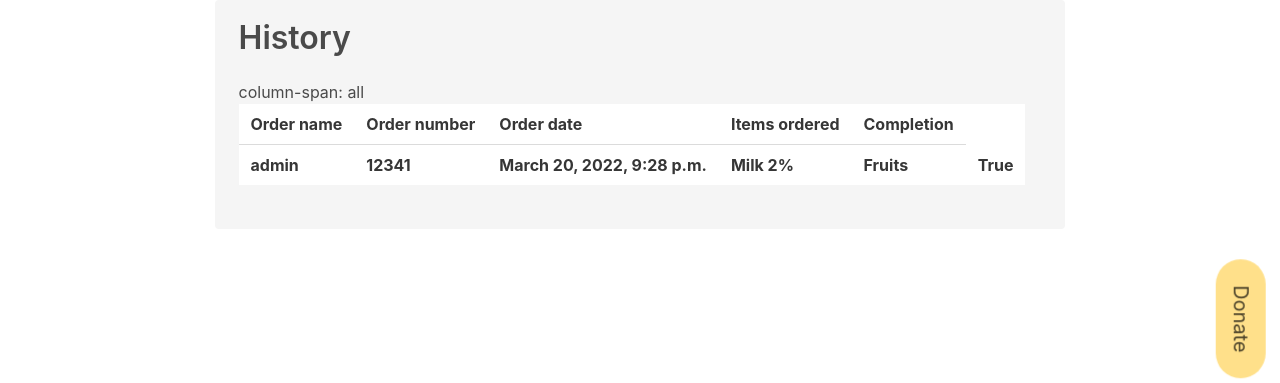
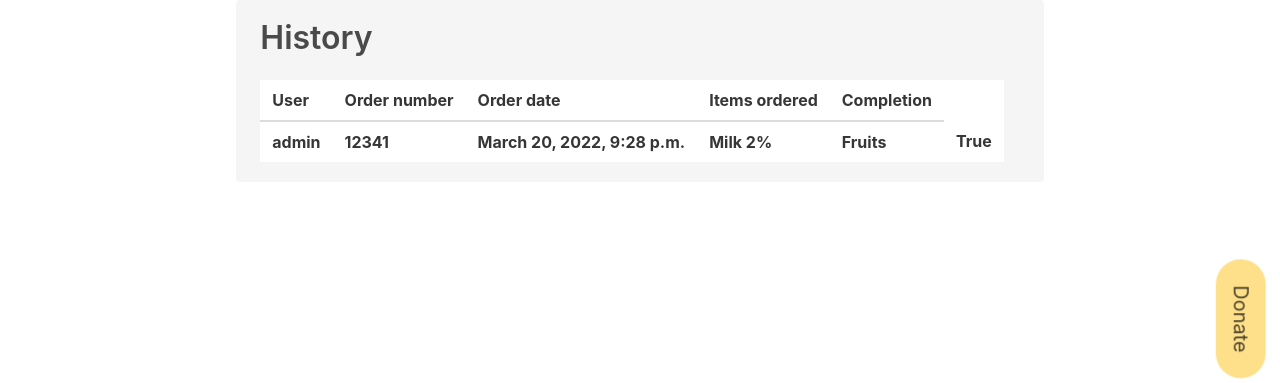
Before and after one commit to seemslikeali/yxefoodbank, a Django app: page /history/ in a window 1280 px wide. Shown: the part 56-439 px from the top of the page. Run offline with Django 4.2, Linux system fonts and the light colour scheme; a user stored in the database is signed in; data comes from the database, SQL or seed files in the repository; lists and menus that the app fills with data are empty; some libraries are stand-ins or nearby versions.

Commit message:
fixed some issues inside history table

```diff
--- a/userHist/templates/userHist.html
+++ b/userHist/templates/userHist.html
@@ -4,40 +4,34 @@
 <div class="container">
   <div class="notification is-secondary">
     <div class="title">History</div>
-    <h2>column-span: all</h2>
-    <p>
+
       <div class="table-container">
         <table class="table">
-
+          <thead>
             <tr>
-            <th>Order name</th>
+              <th>User</th>
               <th>Order number</th>
               <th>Order date</th>
-            <h2><th>Items ordered</th></h2>
+              <th>Items ordered</th>
               <th>Completion</th>
             </tr>
+          </thead>
+          <tbody>
+            <tr>
               {% for x in form %}
-
-          <tr>
-
               <th>{{ x.customer }}</th>
               <th>{{ x.transaction_id }}</th>
-            <th>{{ x.date_ordered }} </th>
-            <span><p>
+              <th>{{ x.date_ordered }}</th>
               {% for y in formitems%}
-            <th>{{ y.product }} </th>
+              {% comment %} make it so the products items are a list. {% endcomment %}
+              <th>{{ y.product }}</th>
               {% endfor %}
-          </p>
-          </span>
               <th>{{ x.complete }}</th>
-
             </tr>
-
             {% endfor %}
+          </tbody>
         </table>
       </div>
-    </p>
-
   </div>
 </div>
 
```
Lines whose indentation alone changed are shown as unchanged.
